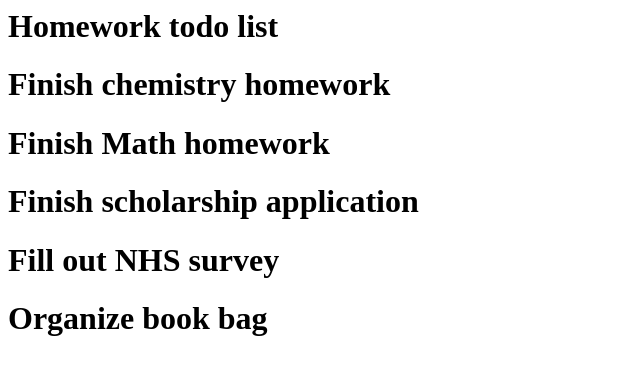
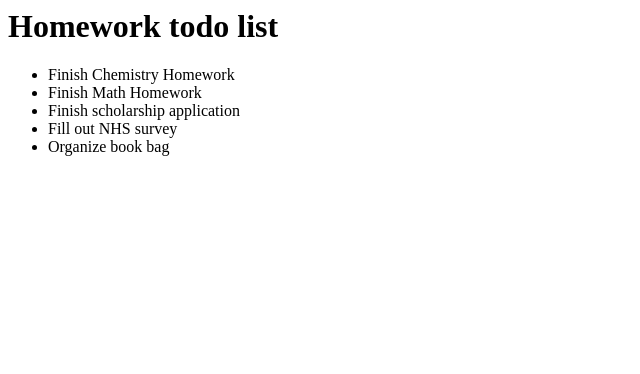
Before and after one commit to ahmedkamran2001/todo_app_front_end, a plain HTML site: page index.html in a window 1280 px wide. Shown: the whole page, without its empty margins (0-640 px from the left). Drawn offline with Linux system fonts and the light colour scheme.

Commit message:
added lists

```diff
--- a/index.html
+++ b/index.html
@@ -4,10 +4,12 @@
     </head>
     <body>
         <h1>Homework todo list</h1>
-        <h1> Finish chemistry homework</h1>
-        <h1> Finish Math homework</h1>
-        <h1> Finish scholarship application</h1>
-        <h1> Fill out NHS survey</h1>
-        <h1> Organize book bag</h1>
+        <ul>
+            <li>Finish Chemistry Homework</li>
+            <li>Finish Math Homework</li>
+            <li>Finish scholarship application</li>
+            <li> Fill out NHS survey</li>
+            <li> Organize book bag</li>
+        </ul>
     </body>
 </html>
```
